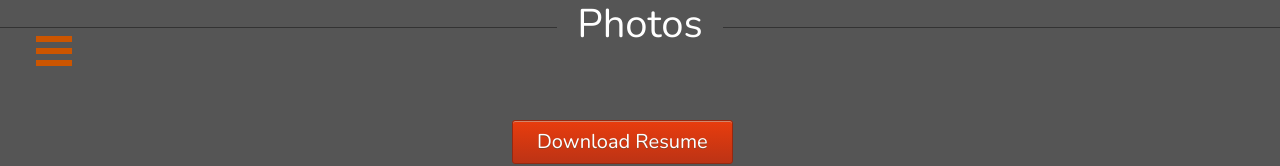
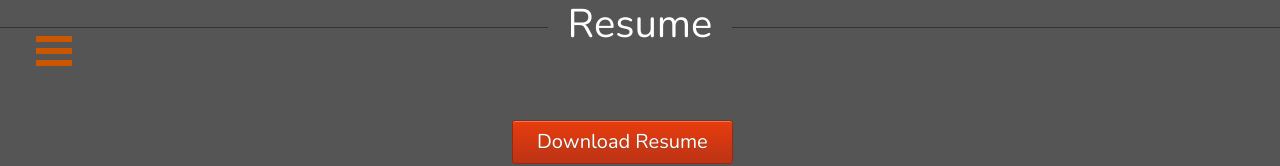
Before and after one commit to ericfeldman1/hannah-t-skokan, a React (Create React App) app: page /resume in a window 1280 px wide. Shown: the top 166 px of the page. Built offline with nearby package versions, Linux system fonts and the light colour scheme.

Commit message:
minor resume page changes

```diff
--- a/src/ResumePage.js
+++ b/src/ResumePage.js
@@ -7,10 +7,9 @@ export default class ResumePage extends Component {
   render() {
     return (
       <Content className='Resume'>
-      <h1 className="title">Photos</h1>
+      <h1 className="title">Resume</h1>
         <a href={resume} download>
-         <button>Download Resume</button>
-        </a>
+         <button>Download Resume</button></a>
         <img src={resume} alt="Resume" />
       </Content>
     )
```
